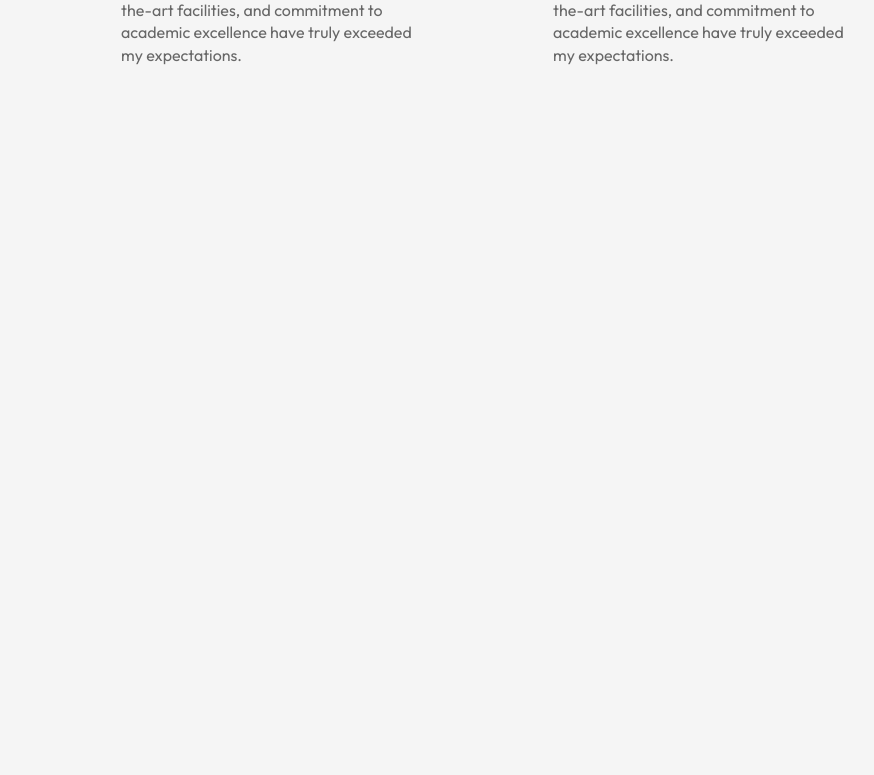
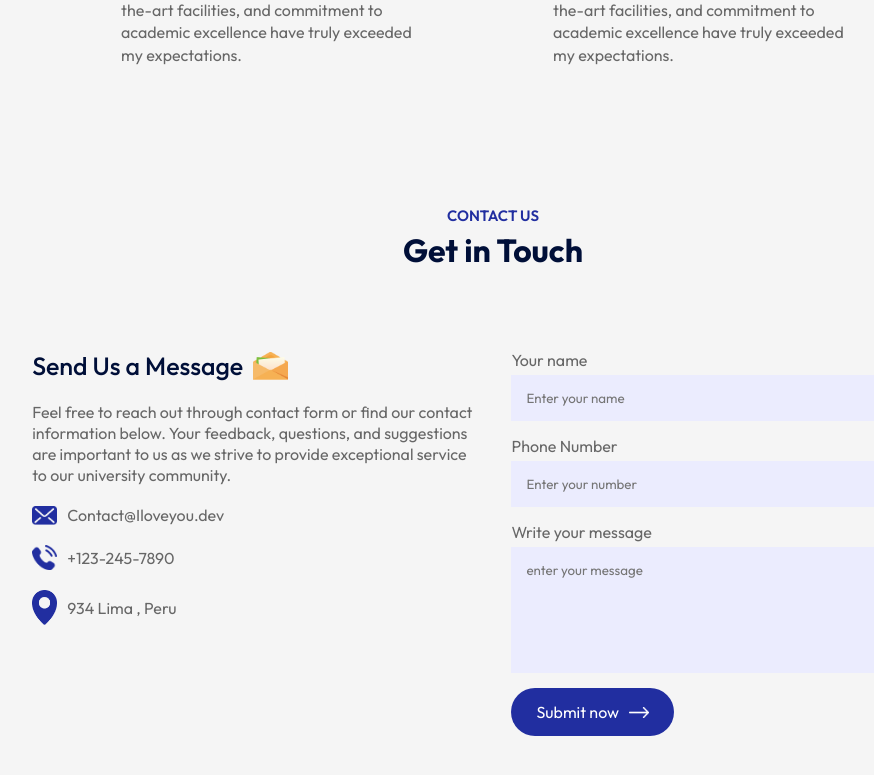
Before and after one commit to geo653rge/Edusity, a React (Vite) app: page / in a window 1280 px wide. Shown: the part 2834-3609 px from the top of the page, without its empty margins (147-1021 px from the left). Before the commit the page ends 3040 px from the top, so only its background shows below. Built offline with nearby package versions, Linux system fonts and the light colour scheme.

Commit message:
adding contact section

```diff
--- a/src/App.jsx
+++ b/src/App.jsx
@@ -6,6 +6,7 @@ import Title from './Components/Title/Title'
 import About from './Components/About/About'
 import Campus from './Components/Campus/Campus'
 import Testimonials from './Components/Testimonials/Testimonials'
+import Contact from './Components/Contact/Contact'
 
 const App = () => {
   return (
@@ -21,6 +22,8 @@ const App = () => {
 <Campus/>
 <Title subTitle='TESTIMONIALS' title='What Student says'/>
 <Testimonials/>
+<Title subTitle='CONTACT US' title='Get in Touch'/>
+<Contact/>
 </div>
 
     </div>
--- /dev/null
+++ b/src/Components/Contact/Contact.css
@@ -0,0 +1,52 @@
+.contact {
+  margin: 80px auto;
+  max-width: 90%;
+  display: flex;
+  align-content: center;
+  justify-content: space-between;
+}
+.contact-col {
+  flex-basis: 48%;
+  color: #676767;
+}
+.contact-col h3 {
+  color: #000f38;
+  font-weight: 500;
+  font-size: 25px;
+  display: flex;
+  align-items: center;
+  margin-bottom: 20px;
+}
+.contact-col h3 img {
+  width: 35px;
+  margin-left: 10px;
+}
+.contact-col p {
+  max-width: 450px;
+  line-height: 1.3;
+}
+.contact-col ul li {
+  display: flex;
+  align-items: center;
+  margin: 20px 0px;
+}
+.contact-col ul li img {
+  width: 25px;
+  margin-right: 10px;
+}
+.contact form input,
+.contact form textarea {
+  display: block;
+  width: 100%;
+  background: #ebecfe;
+  padding: 15px;
+  outline: 0;
+  border: 0;
+  margin-bottom: 15px;
+  margin-top: 5px;
+  resize: none;
+}
+.contact-col span{
+    display: block;
+    margin: 20px 0;
+}
--- /dev/null
+++ b/src/Components/Contact/Contact.jsx
@@ -0,0 +1,70 @@
+import React from 'react'
+import './Contact.css'
+import msg_icon from '../../assets/msg-icon.png'
+import mail_icon from '../../assets/mail-icon.png'
+import phone_icon from '../../assets/phone-icon.png'
+import location_icon from '../../assets/location-icon.png'
+import white_arrow from '../../assets/white-arrow.png'
+
+const Contact = () => {
+  const [result, setResult] = React.useState("");
+
+  const onSubmit = async (event) => {
+    event.preventDefault();
+    setResult("Sending....");
+    const formData = new FormData(event.target);
+
+    formData.append("access_key", "ad1dece8-d55e-4bce-83ad-cc7c8fd5783e");
+
+    const response = await fetch("https://api.web3forms.com/submit", {
+      method: "POST",
+      body: formData
+    });
+
+    const data = await response.json();
+
+    if (data.success) {
+      setResult("Form Submitted Successfully");
+      event.target.reset();
+    } else {
+      console.log("Error", data);
+      setResult(data.message);
+    }
+  };
+  return (
+    <div className='contact'>
+
+<div className="contact-col">
+<h3>Send Us a Message <img src={msg_icon} alt="" /></h3>
+<p>Feel free to reach out through contact form or find our contact information below. Your feedback, questions, and suggestions are important to us as we strive to provide exceptional service to our university community.</p>
+
+
+<ul>
+  <li><img src={mail_icon} alt="mail icon" />Contact@Iloveyou.dev</li>
+  <li><img src={phone_icon} alt="phone icon" />+123-245-7890</li>
+  <li><img src={location_icon} alt="location icon" />934 Lima , Peru</li>
+</ul>
+</div>
+<div className="contact-col">
+<form onSubmit={onSubmit}>
+
+
+  <label htmlFor="">
+    Your name
+  </label>
+  <input type="text" name='name' placeholder='Enter your name' required />
+  <label htmlFor="">Phone Number</label>
+  <input type="tel" name='phonenumber' placeholder='Enter your number' required />
+  <label htmlFor="">Write your message</label>
+  <textarea name="message" rows={6} placeholder='enter your message' required></textarea>
+<button type='submit'className='btn dark-btn'>Submit now
+  <img src={white_arrow} alt="" />
+</button>
+</form>
+<span>{result}</span>
+</div>
+    </div>
+  )
+}
+
+export default Contact;
--- a/src/Components/Testimonials/Testimonials.css
+++ b/src/Components/Testimonials/Testimonials.css
@@ -23,11 +23,11 @@
     overflow: hidden;
 }
 .slider ul{
-    transition: 0,5s;
+    transition: 0.5s;
     display: flex;
     width: 200%;
     overflow-x: hidden;
-    transform: translateX(-25%);
+    /* transform: translateX(-50%); */
 }
 .slider ul li{
     list-style: none;
```
